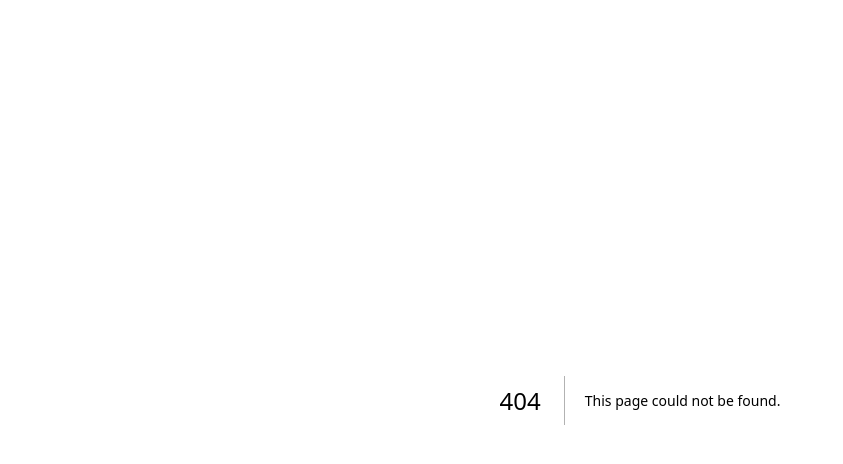
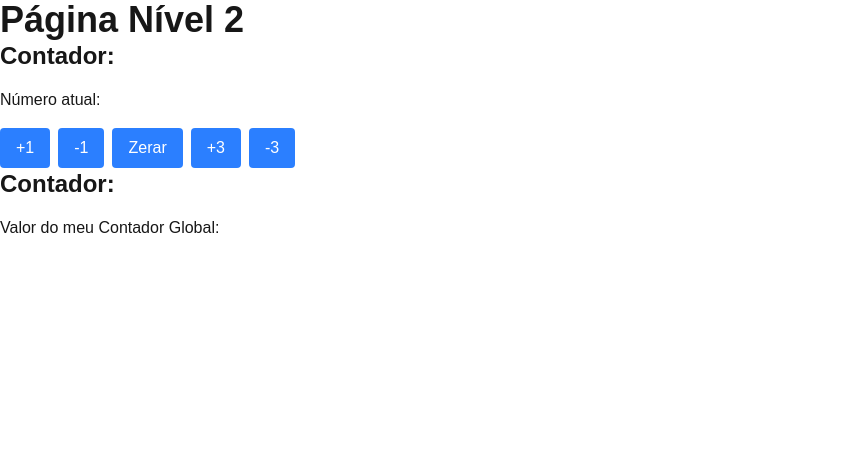
Before and after one commit to RayllerEmery/fundamentos-react, a Next.js app: page /nivel-2 in a window 1280 px wide. Before the commit this address had no page. Shown: the top 464 px of the page, without its empty margins (0-843 px from the left). Built offline with nearby package versions, Linux system fonts and the light colour scheme.

Commit message:
commit 3, finalizando

```diff
--- /dev/null
+++ b/src/app/nivel-2/layout.tsx
@@ -0,0 +1,14 @@
+
+import ContadorProvider from "@/context/ContadorContext";
+
+export default function Layout({
+  children,
+}: Readonly<{
+  children: React.ReactNode;
+}>) {
+  return (
+      <ContadorProvider>
+          {children}
+      </ContadorProvider>
+  );
+}
--- /dev/null
+++ b/src/app/nivel-2/page.tsx
@@ -0,0 +1,14 @@
+import { ContadorGlobal } from "@/components/ContadorGlobal";
+import { ValorContadorGlobal } from "@/components/ValorContadorGlobal";
+
+const Page = () => {
+    return (
+        <div>
+            <h1 className="text-4xl font-bold">Página Nível 2</h1>
+            <ContadorGlobal />
+            <ValorContadorGlobal />
+        </div>
+    )
+}
+
+export default Page;
--- /dev/null
+++ b/src/components/ContadorGlobal.tsx
@@ -0,0 +1,24 @@
+"use client";
+
+import { useContext } from "react";
+import { ContadorContext } from "@/context/ContadorContext";
+import { Button } from "./Button";
+
+export const ContadorGlobal = () => {
+
+    const { contador, setContador } = useContext(ContadorContext);
+
+    return (
+        <div className="flex flex-col gap-4">
+            <h2 className="text-2xl font-bold">Contador:</h2>
+            <p>Número atual: {contador}</p>
+            <div className="flex gap-x-2">
+                <Button onClick={() => setContador(contador + 1)}>+1</Button>
+                <Button onClick={() => setContador(contador - 1)}>-1</Button>
+                <Button onClick={() => setContador(0)}>Zerar</Button>
+                <Button onClick={() => setContador(contador + 3)}>+3</Button>
+                <Button onClick={() => setContador(contador - 3)}>-3</Button>
+            </div>
+        </div>
+    )
+}
--- a/src/components/MeuNome.tsx
+++ b/src/components/MeuNome.tsx
@@ -1,3 +1,6 @@
+"use client";
+
+import { useParams } from "next/navigation";
 import { FC } from "react";
 
 type MeuNomeProps = {
@@ -6,6 +9,12 @@ type MeuNomeProps = {
     birthDate: Date;
 }
 
-export const MeuNome: FC<MeuNomeProps> = ({ name, age, birthDate }) => (
-    <h3>Sou {name}, tenho {age} anos e nasci em {birthDate.toLocaleDateString("pt-BR")}</h3>
-)
+export const MeuNome: FC<MeuNomeProps> = ({ name, age, birthDate }) => {
+    const params = useParams();
+
+    console.log(params);
+
+    return (
+        <h3>Sou {name}, tenho {age} anos e nasci em {birthDate.toLocaleDateString("pt-BR")}</h3>
+    )
+}
--- /dev/null
+++ b/src/components/ValorContadorGlobal.tsx
@@ -0,0 +1,17 @@
+"use client";
+
+import { useContext } from "react";
+import { ContadorContext } from "@/context/ContadorContext";
+import { Button } from "./Button";
+
+export const ValorContadorGlobal = () => {
+
+    const { contador } = useContext(ContadorContext);
+
+    return (
+        <div className="flex flex-col gap-4">
+            <h2 className="text-2xl font-bold">Contador:</h2>
+            <p>Valor do meu Contador Global: {contador}</p>
+        </div>
+    )
+}
--- /dev/null
+++ b/src/context/ContadorContext.tsx
@@ -0,0 +1,38 @@
+"use client";
+
+import { createContext, useEffect, useState } from "react";
+
+type ContadorType = number | null
+
+type ContadorContextType = {
+    contador: ContadorType
+    setContador: React.Dispatch<React.SetStateAction<ContadorType>>
+}
+
+export const ContadorContext = createContext<ContadorContextType>({
+    contador: 0,
+    setContador: () => {}
+})
+
+export default function ContadorProvider({ children }: { children: React.ReactNode }) {
+    const [contador, setContador] = useState<ContadorType>(null);
+
+    useEffect(() => {
+        const contadorSesseionStorage = sessionStorage.getItem("contador") ?? 0
+        if (contadorSesseionStorage) {
+            setContador(parseInt(contadorSesseionStorage))
+        }
+    }, [])
+
+    useEffect(() => {
+        if (contador !== null) {
+            sessionStorage.setItem("contador", contador.toString())
+        }
+    } , [contador])
+
+    return (
+        <ContadorContext.Provider value={{ contador, setContador }}>
+            {children}
+        </ContadorContext.Provider>
+    );
+}
```
